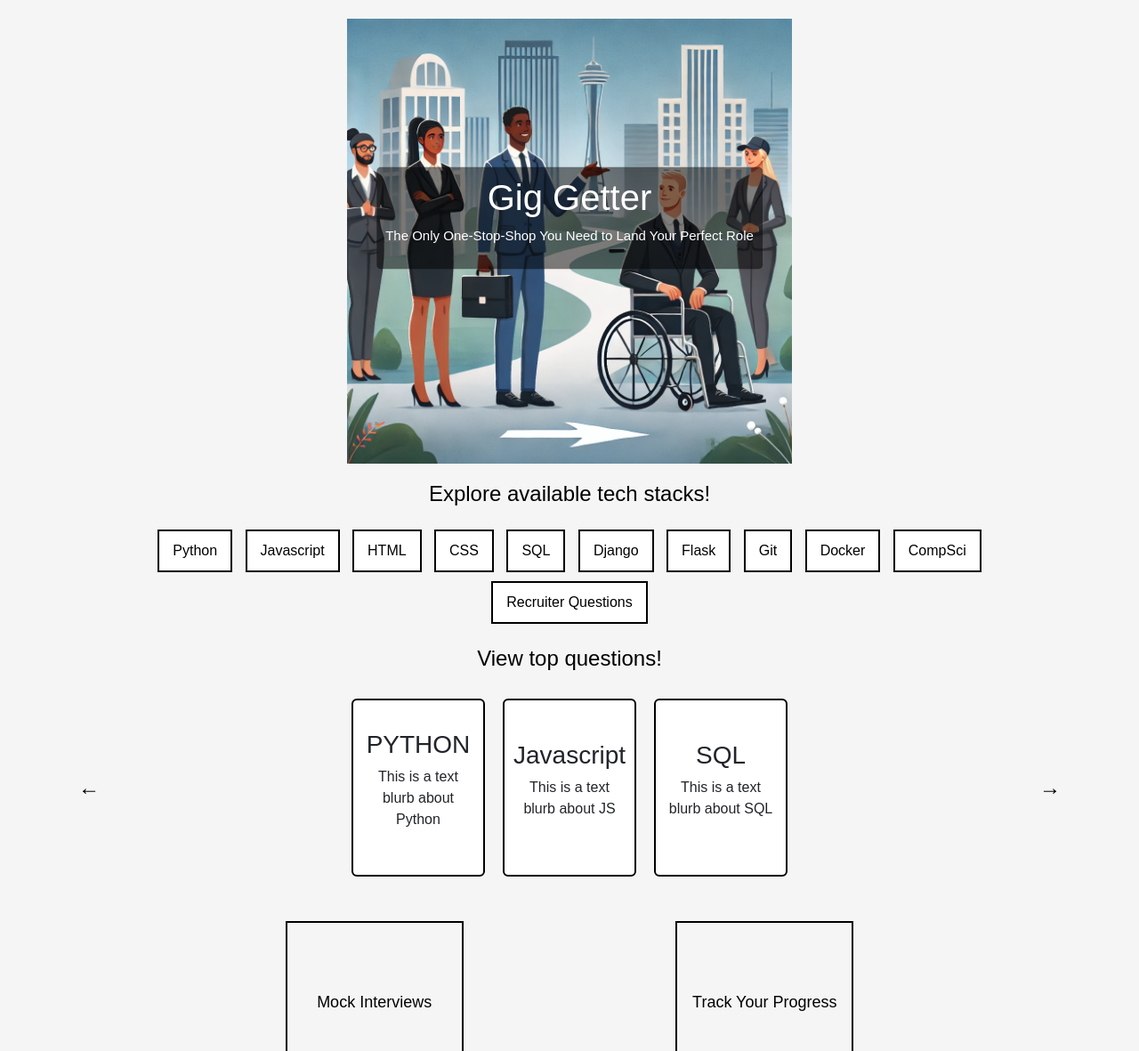
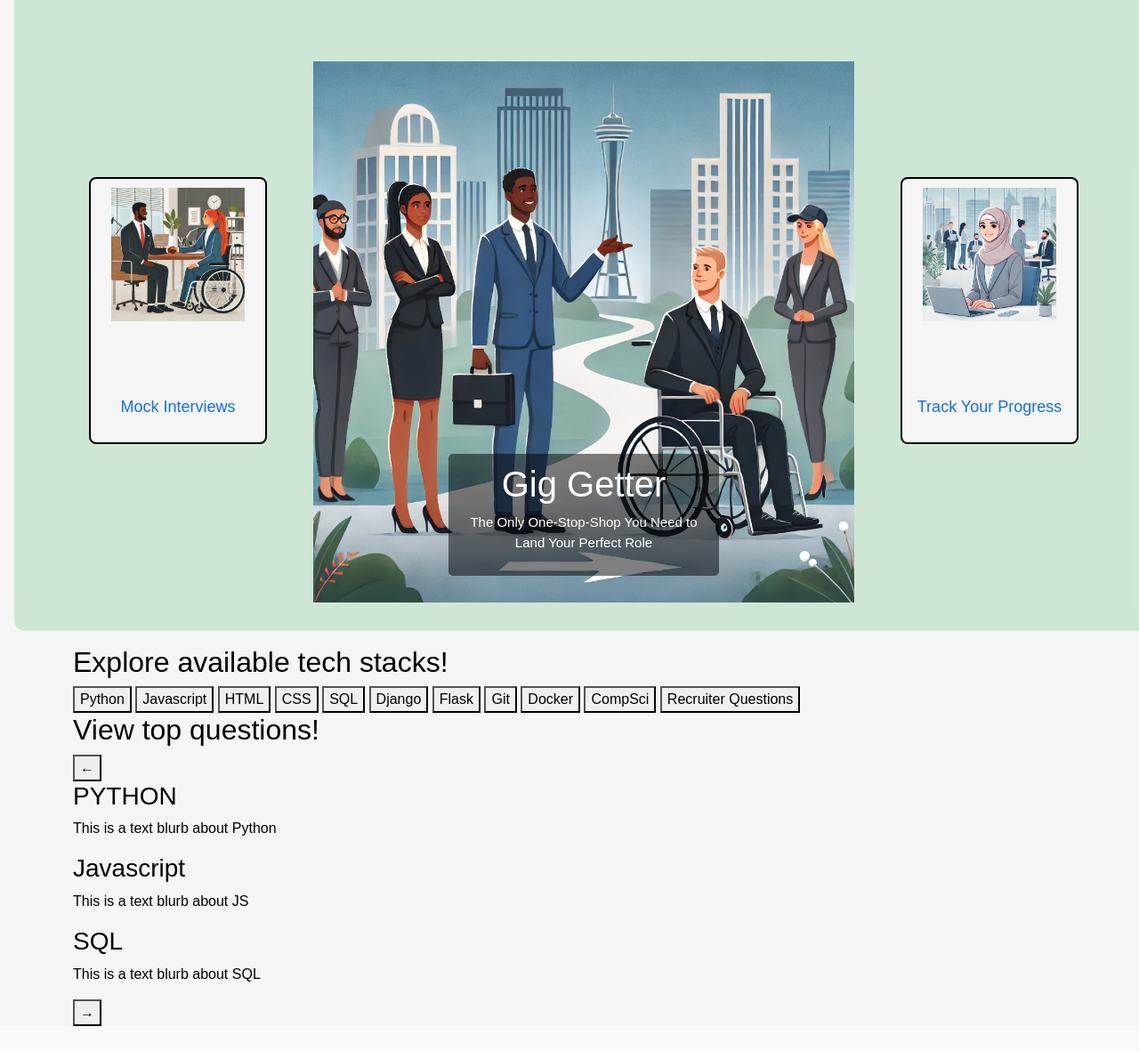
Before and after one commit to ShaAnder/elevate_hackathon_2024, a Django app: page / in a window 1280 px wide. Shown: the part 327-1508 px from the top of the page at 89% size. Run offline with Django 5.2, Linux system fonts and the light colour scheme; grey boxes are pictures that could not be loaded.

Commit message:
Update home page.

```diff
--- a/job_me/templates/job_me/home.html
+++ b/job_me/templates/job_me/home.html
@@ -3,21 +3,44 @@
 
 {% block extra_css %}
 <link rel="stylesheet" href="{% static 'css/home.css' %}">
-{% endblock%}
+{% endblock %}
 
 {% block content %}
 
+<!-- Flex container for hero and mock interview sections -->
+<div class="hero-section-wrapper">
+    <!-- Mock Interviews Section (Left) -->
+    <div class="mock-interview-section left">
+        <a href="{% url 'account_signup' %}" class="mock-interview-link" data-tooltip="Click Here to Sign in">
+            <div class="mock-interview">
+                <img src="{% static '/images/mock-interview.webp' %}" alt="Mock Interview Image" class="mock-interview-image">
+                <p>Mock Interviews</p>
+            </div>
+        </a>
+    </div>
+
+    <!-- Hero Section (Center) -->
     <div class="hero mt-5">
-    <div class="hero-text">
+        <div class="hero-text" class="body-container">
             <h1> Gig Getter </h1>
             <p> The Only One-Stop-Shop You Need to Land Your Perfect Role </p>
         </div>
         <img src="{% static '/images/hero-image-1.webp' %}" alt="Hero Image" class="hero-image">
     </div>
 
+    <!-- Track Your Progress Section (Right) -->
+    <div class="mock-interview-section right">
+        <a href="{% url 'account_signup' %}" class="mock-interview-link" data-tooltip="Click Here to Sign in">
+            <div class="mock-interview">
+                <img src="{% static '/images/track-your-progress now.webp' %}" alt="Track Your Progress Image" class="mock-interview-image">
+                <p>Track Your Progress</p>
+            </div>
+        </a>
+    </div>
+</div>
 
+<!-- Reinstated "Explore available tech stacks" section -->
 <div class="container">
-
     <h2>Explore available tech stacks!</h2>
     <div class="tech-stack">
         <button>Python</button>
@@ -39,38 +62,27 @@
     <!-- Card Carousel -->
     <div class="carousel-nav">
         <button>&larr;</button>
-        <div class="card-carousel">
-            <div class="card">
+        <div class="home-card-carousel">
+            <div class="home-card">
                 <h3>PYTHON</h3>
                 <p>This is a text blurb about Python</p>
             </div>
-            <div class="card">
+            <div class="home-card">
                 <h3>Javascript</h3>
                 <p>This is a text blurb about JS</p>
             </div>
-            <div class="card">
+            <div class="home-card">
                 <h3>SQL</h3>
                 <p>This is a text blurb about SQL</p>
             </div>
         </div>
         <button>&rarr;</button>
     </div>
-
-    <!-- Mock Interview Section -->
-    <div class="mock-interview-section">
-        <div class="mock-interview">
-            <p>Mock Interviews</p>
-        </div>
-        <div class="mock-interview">
-            <p>Track Your Progress</p>
-        </div>
-    </div>
 </div>
 
 <script>
 	function toggleDarkMode() {
 		document.body.classList.toggle('dark-mode');
-
 		let isDarkMode = document.body.classList.contains('dark-mode');
 		let iconSmall = document.getElementById('darkModeIconSmall');
 		let buttonSmall = document.getElementById('darkModeToggleSmall');
@@ -82,7 +94,6 @@
 			buttonSmall.innerHTML = 'Light Mode <i id="darkModeIconSmall" class="bi bi-sun"></i>';
 			localStorage.setItem('theme', 'dark');
 		} else {
-
 			iconSmall.classList.replace('bi-sun', 'bi-moon');
 			iconLarge.classList.replace('bi-sun', 'bi-moon');
 			buttonSmall.innerHTML = 'Dark Mode <i id="darkModeIconSmall" class="bi bi-moon"></i>';
--- a/static/css/home.css
+++ b/static/css/home.css
@@ -13,26 +13,34 @@ body.dark-mode {
     color: white;
 }
 
+/* Flex container for hero and mock interview sections */
+.hero-section-wrapper {
+    display: flex;
+    justify-content: space-between;
+    align-items: center;
+    padding: 2em;
+    background-color: rgba(54, 175, 87, 0.2);
+    color: var(--main-dark);
+    border-radius: 12px;
+    padding-top: 2rem;
+    margin: 1rem;
+    width: 100%; /* Ensures the section spans the full width */
+}
+
 /* Hero section styles */
 .hero {
-	width: 100%;
-	height: 500px;
-	overflow: hidden;
-	background-color: #f5f5f5;
-	transition: background-color 0.5s;
-}
-
-/* Dark Mode for Hero */
-.dark-mode .hero {
-	background-color: #1e1e1e;
+    flex: 2; /* Hero takes up more space compared to side divs */
+    text-align: center;
+    position: relative;
 }
 
 .hero img {
     width: 100%;
-	height: 100%;
+    height: auto;
     object-fit: contain;
 }
 
+/* Animated text inside the hero section */
 .hero-text {
     position: absolute;
     top: 50%;
@@ -48,10 +56,89 @@ body.dark-mode {
     animation: zoomInAndMoveDown 6s ease forwards;
 }
 
-/* Dark Mode for Hero Text */
-.dark-mode .hero-text {
-	background-color: rgba(255, 255, 255, 0.2);
-	color: black;
+/* Animation Keyframes */
+@keyframes zoomInAndMoveDown {
+    0% {
+        transform: translate(-50%, -50%) scale(0.2); /* Start small and centered */
+    }
+    50% {
+        transform: translate(-50%, -50%) scale(1); /* Fully zoomed in and centered */
+    }
+    100% {
+        transform: translate(-50%, 100%) scale(1); /* Move down below the characters */
+    }
+}
+
+/* Mock Interview Section */
+.mock-interview-section {
+    flex: 1;
+    display: flex;
+    flex-direction: column;
+    justify-content: center;
+    align-items: center;
+}
+
+.mock-interview {
+    border: 2px solid black;
+    width: 200px;
+    height: 300px;
+    text-align: center;
+    display: flex;
+    flex-direction: column;
+    justify-content: space-between;
+    align-items: center;
+    font-size: 18px;
+    padding: 10px;
+    border-radius: 8px;
+    background-color: #f5f5f5;
+    transition: background-color 0.3s, transform 0.3s;
+    cursor: pointer;
+}
+
+.mock-interview:hover {
+    background-color: #e0e0e0;
+    transform: scale(1.05); /* Slight zoom effect on hover */
+}
+
+.mock-interview p {
+    font-size: 18px;
+    margin-top: 10px;
+}
+
+.mock-interview-image {
+    width: 100%;
+    height: auto;
+    object-fit: contain;
+    max-height: 150px;
+    border-radius: 5px;
+}
+
+/* Tooltip styling for hover on mock-interview-link */
+.mock-interview-link {
+    position: relative;
+    text-decoration: none; /* Remove underline */
+}
+
+.mock-interview-link::after {
+    content: attr(data-tooltip);
+    position: absolute;
+    left: 50%;
+    bottom: 110%; /* Adjust tooltip position */
+    transform: translateX(-50%);
+    background-color: rgba(0, 0, 0, 0.8);
+    color: white;
+    padding: 5px 10px;
+    border-radius: 5px;
+    white-space: nowrap;
+    font-size: 14px;
+    opacity: 0;
+    visibility: hidden;
+    transition: opacity 0.3s ease, visibility 0.3s ease;
+}
+
+.mock-interview-link:hover::after {
+    opacity: 1;
+    visibility: visible;
 }
 
 /* Dark Mode Toggle Button */
@@ -72,110 +159,7 @@ body.dark-mode {
     background-color: #0056b3;
 }
 
-/* Button styles in dark mode */
 .dark-mode .dark-mode-toggle {
     background-color: #4e4e4e;
     color: white;
 }
-
-@keyframes zoomInAndMoveDown {
-	0% {
-		transform: translate(-50%, -50%) scale(0.2); /* Start small and centered */
-	}
-	50% {
-		transform: translate(-50%, -50%) scale(1); /* Fully zoomed in and centered */
-	}
-	100% {
-		transform: translate(-50%, 100%) scale(1); /* Move down below the characters */
-	}
-}
-
-.container {
-	width: 90%;
-	margin: 0 auto;
-}
-
-/* Section heading */
-h2 {
-	text-align: center;
-	margin-top: 20px;
-	font-size: 24px;
-}
-
-/* Tech Stack buttons */
-.tech-stack {
-	margin: 20px 0;
-	text-align: center;
-}
-
-.tech-stack button {
-	padding: 10px 15px;
-	margin: 5px;
-	border: 2px solid black;
-	background-color: white;
-	cursor: pointer;
-}
-
-.tech-stack button:hover {
-	background-color: #f0f0f0;
-}
-
-/* Carousel for the cards */
-.card-carousel {
-	display: flex;
-	justify-content: center;
-	gap: 20px;
-	margin: 20px 0;
-}
-
-.card {
-	width: 150px;
-	height: 200px;
-	border: 2px solid black;
-	text-align: center;
-	padding: 10px;
-	display: flex;
-	flex-direction: column;
-	justify-content: center;
-	align-items: center;
-}
-
-.carousel-nav {
-	display: flex;
-	justify-content: space-between;
-	align-items: center;
-	margin: 10px 0;
-}
-
-.carousel-nav button {
-	font-size: 24px;
-	background: none;
-	border: none;
-	cursor: pointer;
-}
-
-.carousel-nav button:hover {
-	color: blue;
-}
-
-/* Mock interview and track sections */
-.mock-interview-section {
-	display: flex;
-	justify-content: space-evenly;
-	margin-top: 30px;
-}
-
-.mock-interview {
-	border: 2px solid black;
-	width: 200px;
-	height: 200px;
-	text-align: center;
-	display: flex;
-	justify-content: center;
-	align-items: center;
-	font-size: 18px;
-}
-
-.mock-interview p {
-	font-size: 18px;
-}
```
Also changed, not shown: static/images/mock-interview.webp (added), static/images/track-your-progress now.webp (added). Lines whose indentation alone changed are shown as unchanged.
